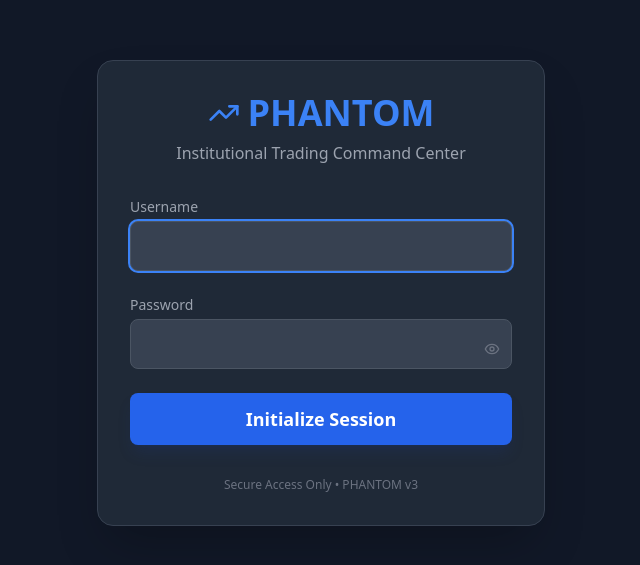
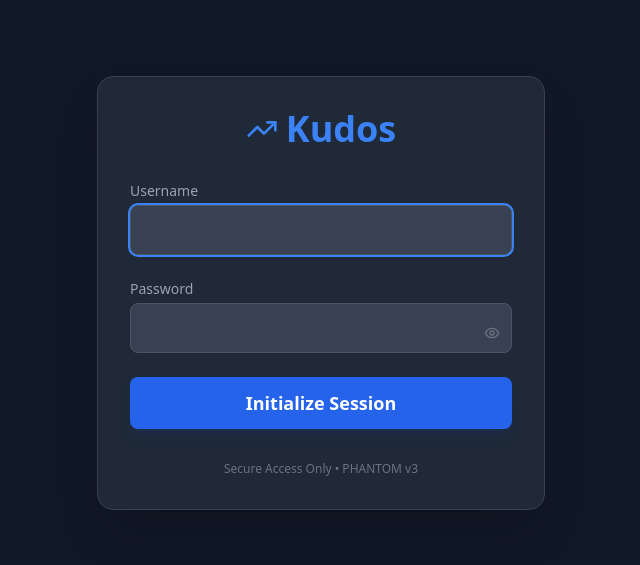
Before and after one commit to jagthapsaurabh/kudos_phantom, a React (Vite) app in the folder frontend/: page /login in a window 1280 px wide. Shown: the part 107-672 px from the top of the page, without its empty margins (319-959 px from the left). Built offline with nearby package versions, Linux system fonts and the light colour scheme; no server answers.

Commit message:
Login page: rebrand title PHANTOM -> Kudos, remove tagline
Co-authored-by: arena-agent <297053741+arena-agent@users.noreply.github.com>

```diff
--- a/frontend/src/pages/Login.jsx
+++ b/frontend/src/pages/Login.jsx
@@ -46,9 +46,8 @@ const Login = () => {
         <div className="text-center mb-8">
           <div className="flex items-center justify-center gap-2 mb-2">
             <TrendingUp size={32} className="text-blue-500" />
-            <h1 className="text-4xl font-extrabold text-blue-500">PHANTOM</h1>
+            <h1 className="text-4xl font-extrabold text-blue-500">Kudos</h1>
           </div>
-          <p className="text-gray-400">Institutional Trading Command Center</p>
         </div>
 
         <form onSubmit={handleSubmit} className="space-y-6">
```
